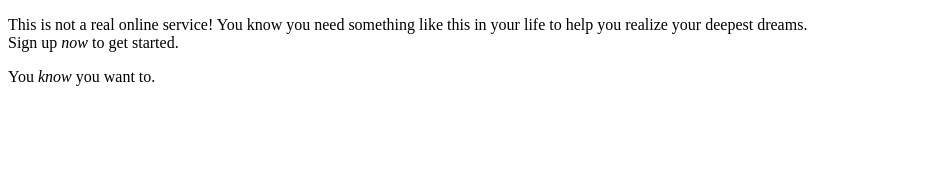
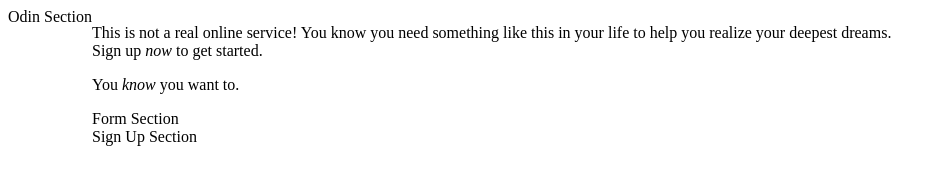
Before and after one commit to dahans1/odin-sign-up-form, a plain HTML site: page index.html in a window 1280 px wide. Shown: the whole page, without its empty margins (0-946 px from the left). Drawn offline with Linux system fonts and the light colour scheme.

Commit message:
Scaffold layout

```diff
--- a/index.html
+++ b/index.html
@@ -4,15 +4,29 @@
     <meta charset="UTF-8">
     <meta name="viewport" content="width=device-width, initial-scale=1.0">
     <title>Sign-Up Form</title>
+    <link rel="stylesheet" href="styles.css">
 </head>
 <body>
-    <p>
+    <div id="logo-section">
+        Odin Section
+    </div>
+    <div id="body-section">
+        <div id="intro-section">
+        <p>
         This is not a real online service! You know you need something
         like this in your life to help you realize your deepest dreams.
         <br>Sign up <em>now</em> to get started.
-    </p>
-    <p>
-        You <em>know</em> you want to.
-    </p>
+        </p>
+        <p>
+            You <em>know</em> you want to.
+        </p>
+        </div>
+        <div id="form-section">
+            Form Section
+        </div>
+        <div id="sign-up-section">
+            Sign Up Section
+        </div>
+    </div>
 </body>
 </html>
--- /dev/null
+++ b/styles.css
@@ -0,0 +1,3 @@
+body {
+    display: flex;
+}
```
